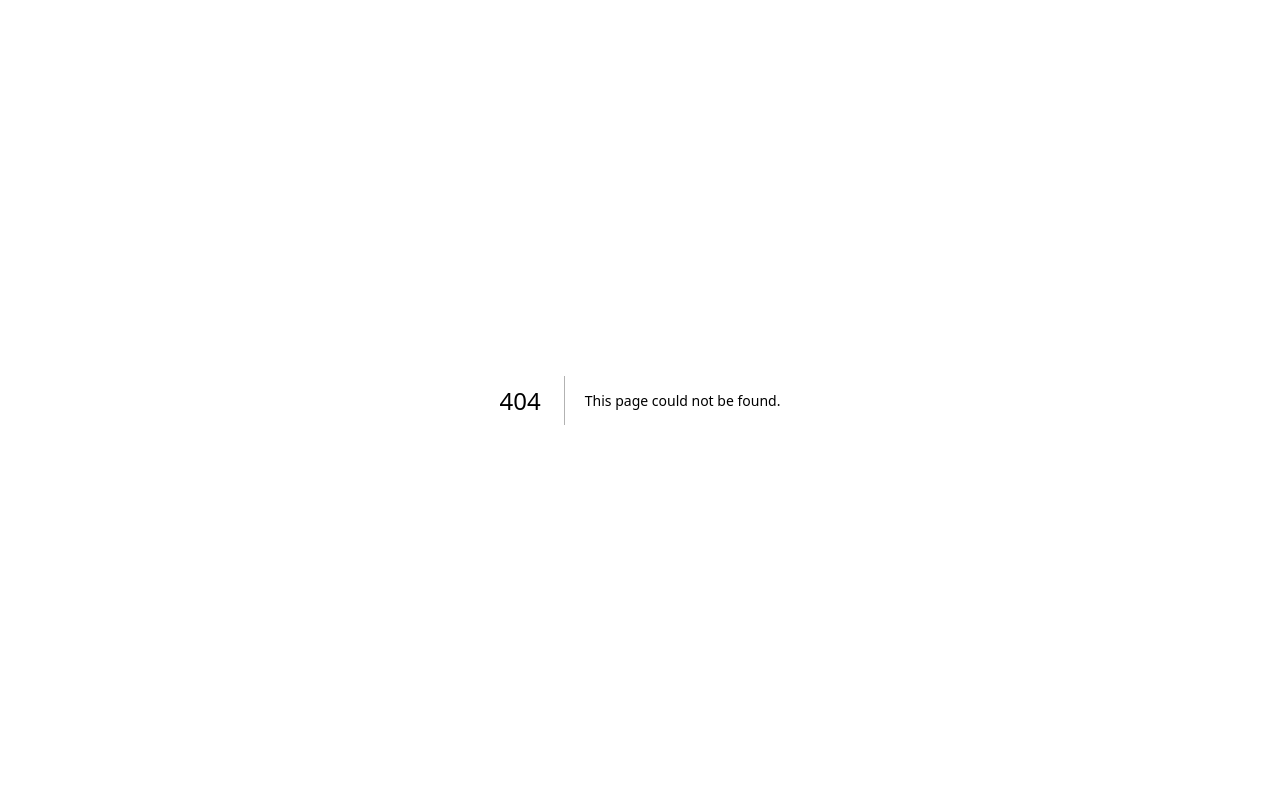
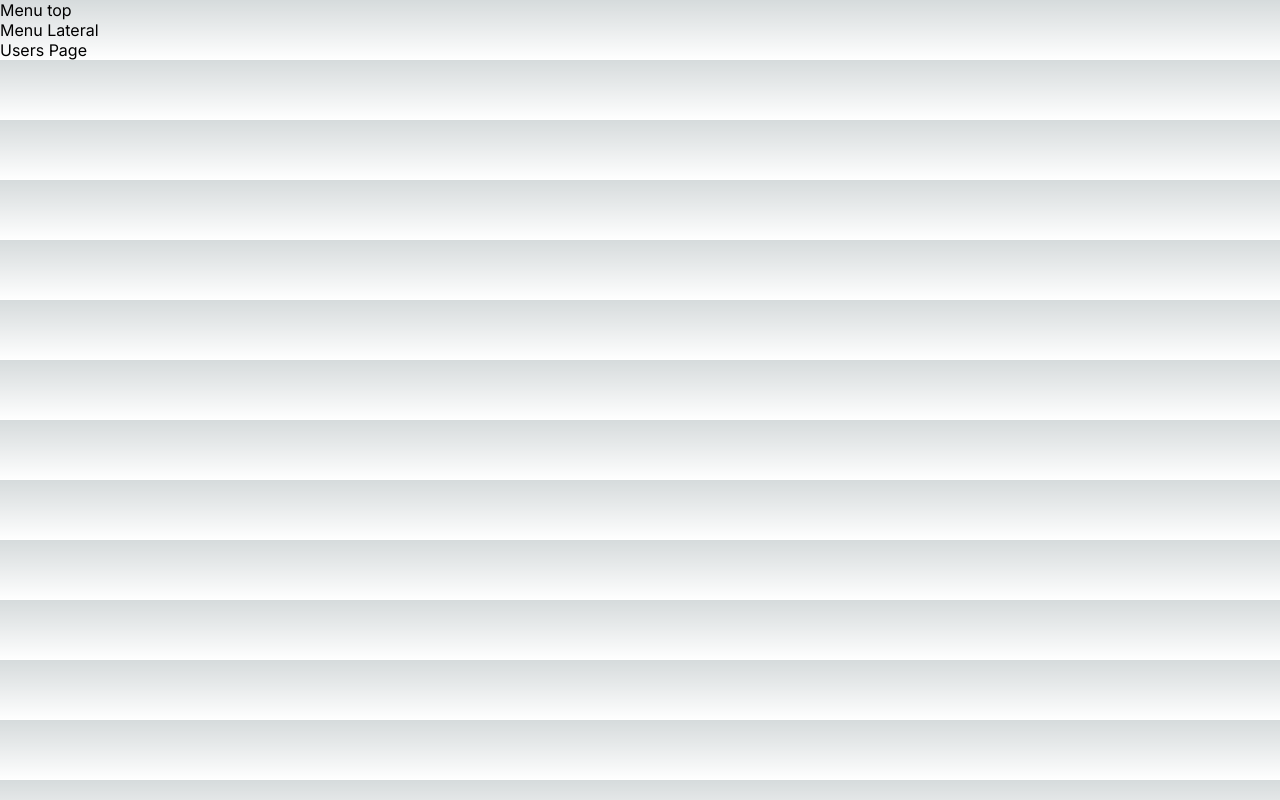
Before and after one commit to RenanFrancaDev/yourfinance.io, a Next.js app: page /admin/users in a window 1280 px wide. Before the commit this address had no page. Built offline with nearby package versions, Linux system fonts and the light colour scheme.

Commit message:
feat: base structure to users

```diff
--- /dev/null
+++ b/src/app/(auth)/admin/users/[id]/page.jsx
@@ -0,0 +1,5 @@
+const UsersEditPage = ({ params }) => {
+  return <div>Users Edit {params.id}</div>;
+};
+
+export default UsersEditPage;
--- /dev/null
+++ b/src/app/(auth)/admin/users/page.jsx
@@ -0,0 +1,5 @@
+const UsersPage = () => {
+  return <div>Users Page</div>;
+};
+
+export default UsersPage;
--- /dev/null
+++ b/src/app/(auth)/layout.js
@@ -0,0 +1,21 @@
+import { Inter } from "next/font/google";
+import "../globals.css";
+
+const inter = Inter({ subsets: ["latin"] });
+
+export const metadata = {
+  title: "Create Next App",
+  description: "Generated by create next app",
+};
+
+export default function RootLayout({ children }) {
+  return (
+    <html lang="en">
+      <body className={inter.className}>
+        <div>Menu top</div>
+        <div>Menu Lateral</div>
+        {children}
+      </body>
+    </html>
+  );
+}
--- /dev/null
+++ b/src/app/(guest)/login/page.jsx
@@ -0,0 +1,5 @@
+const LoginPage = () => {
+  return <div>Login Page</div>;
+};
+
+export default LoginPage;
--- /dev/null
+++ b/src/app/(guest)/register/page.jsx
@@ -0,0 +1,5 @@
+const RegisterPage = () => {
+  return <div>Register Page</div>;
+};
+
+export default RegisterPage;
```
